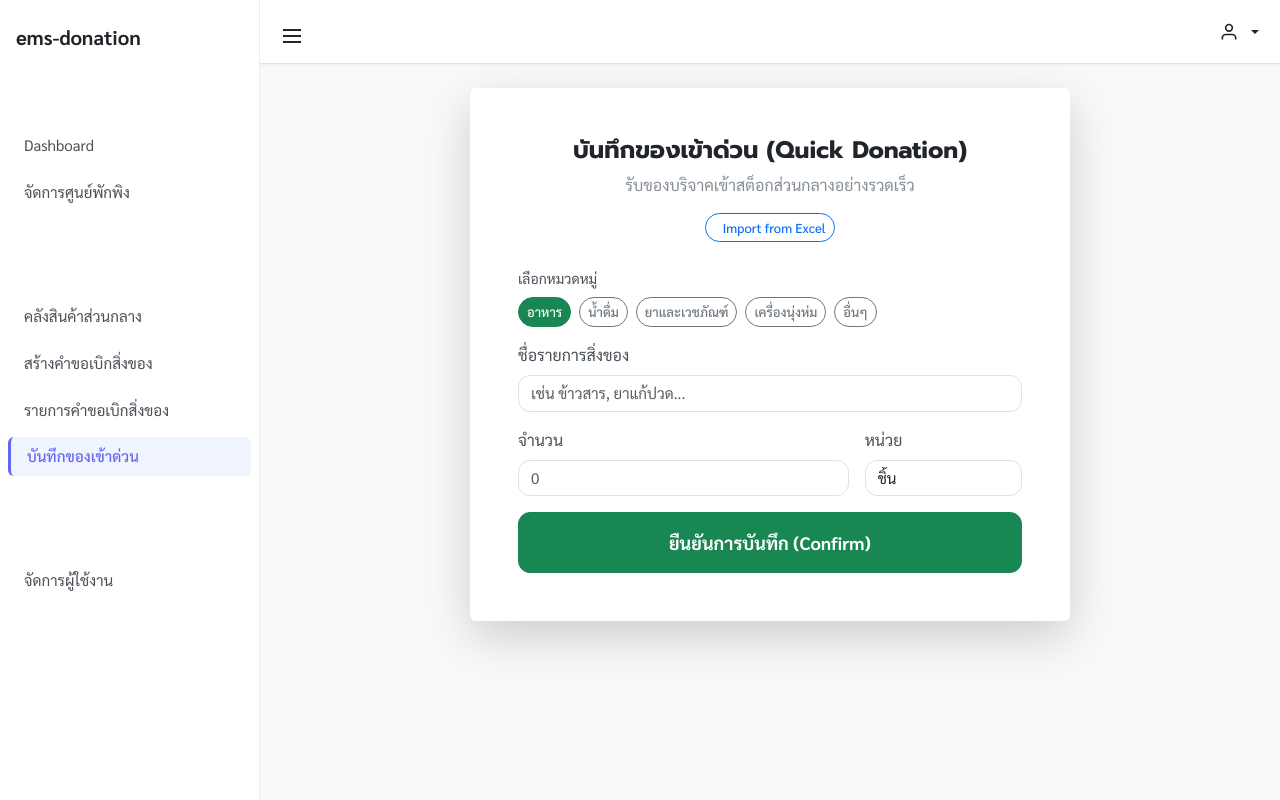
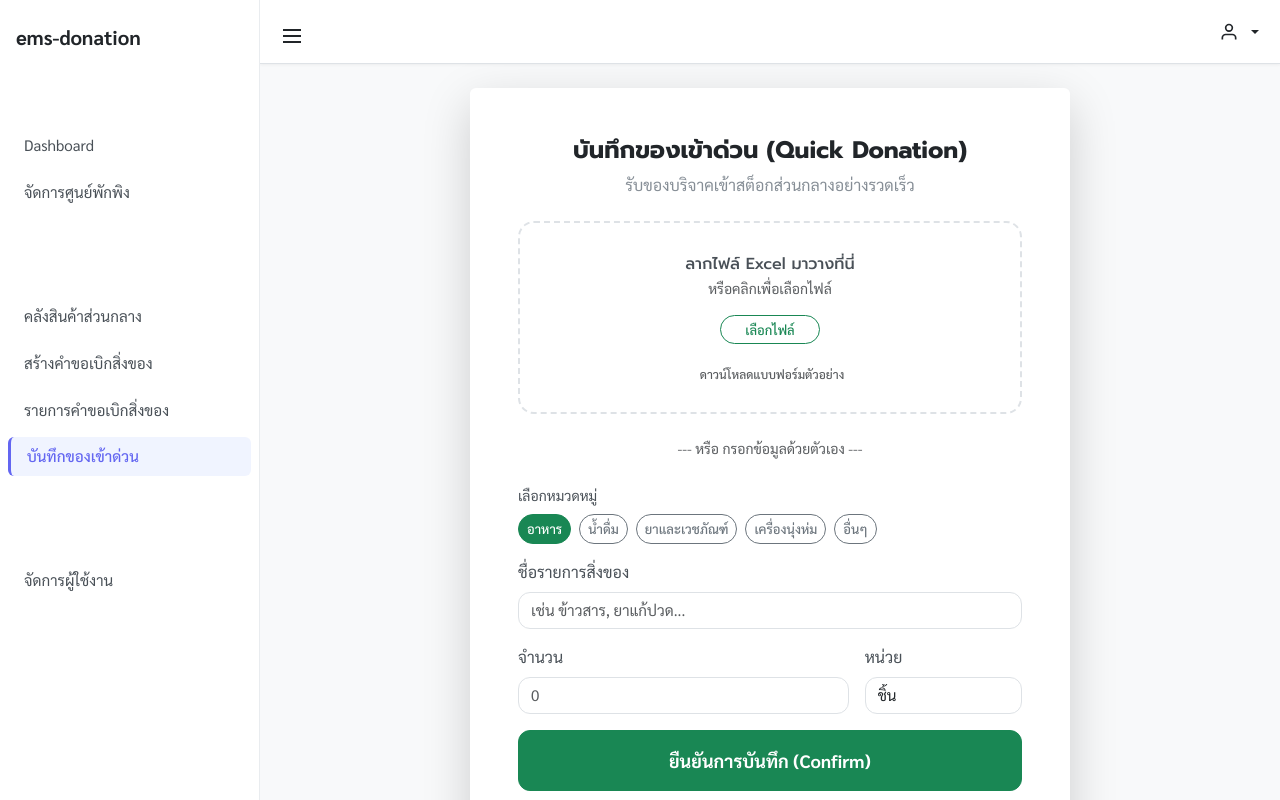
Before and after one commit to SSmikey/ems-donation, a Next.js app: page /quick-donation in a window 1280 px wide. Built offline with nearby package versions, Linux system fonts and the light colour scheme.

Commit message:
add file dragging feature

```diff
--- a/src/app/quick-donation/page.tsx
+++ b/src/app/quick-donation/page.tsx
@@ -15,6 +15,7 @@ export default function QuickDonationPage() {
     const [toast, setToast] = useState<{ message: string, type: 'success' | 'error' } | null>(null);
     const [importedData, setImportedData] = useState<any[]>([]);
     const [isImporting, setIsImporting] = useState(false);
+    const [isDragging, setIsDragging] = useState(false);
 
     const categories = ['อาหาร', 'น้ำดื่ม', 'ยาและเวชภัณฑ์', 'เครื่องนุ่งห่ม', 'อื่นๆ'];
 
@@ -48,10 +49,7 @@ export default function QuickDonationPage() {
         }
     };
 
-    const handleFileUpload = (e: React.ChangeEvent<HTMLInputElement>) => {
-        const file = e.target.files?.[0];
-        if (!file) return;
-
+    const processFile = (file: File) => {
         const reader = new FileReader();
         reader.onload = (evt) => {
             try {
@@ -78,6 +76,43 @@ export default function QuickDonationPage() {
             }
         };
         reader.readAsArrayBuffer(file);
+    };
+
+    const handleFileUpload = (e: React.ChangeEvent<HTMLInputElement>) => {
+        const file = e.target.files?.[0];
+        if (file) processFile(file);
+    };
+
+    const handleDragOver = (e: React.DragEvent) => {
+        e.preventDefault();
+        setIsDragging(true);
+    };
+
+    const handleDragLeave = (e: React.DragEvent) => {
+        e.preventDefault();
+        setIsDragging(false);
+    };
+
+    const handleDrop = (e: React.DragEvent) => {
+        e.preventDefault();
+        setIsDragging(false);
+        const file = e.dataTransfer.files?.[0];
+        if (file && (file.name.endsWith('.xlsx') || file.name.endsWith('.xls'))) {
+            processFile(file);
+        } else {
+            setToast({ message: 'กรุณาอัปโหลดไฟล์ Excel (.xlsx, .xls) เท่านั้น', type: 'error' });
+        }
+    };
+
+    const downloadTemplate = () => {
+        const ws = XLSX.utils.json_to_sheet([
+            { 'หมวดหมู่': 'อาหาร', 'ชื่อรายการ': 'ข้าวสาร', 'จำนวน': 10, 'หน่วย': 'กิโลกรัม' },
+            { 'หมวดหมู่': 'น้ำดื่ม', 'ชื่อรายการ': 'น้ำเปล่าแพ็คโหล', 'จำนวน': 50, 'หน่วย': 'แพ็ค' },
+            { 'หมวดหมู่': 'ยาและเวชภัณฑ์', 'ชื่อรายการ': 'หน้ากากอนามัย', 'จำนวน': 100, 'หน่วย': 'กล่อง' }
+        ]);
+        const wb = XLSX.utils.book_new();
+        XLSX.utils.book_append_sheet(wb, ws, "Template");
+        XLSX.writeFile(wb, "donation_template.xlsx");
     };
 
     const handleBulkSubmit = async () => {
@@ -123,23 +158,37 @@ export default function QuickDonationPage() {
                                 <h2 className="fw-bold mb-2" style={{ fontSize: '24px', color: '#212529' }}>บันทึกของเข้าด่วน (Quick Donation)</h2>
                                 <p style={{ color: '#868e96', marginBottom: 0 }}>รับของบริจาคเข้าสต็อกส่วนกลางอย่างรวดเร็ว</p>
 
-                                {/* ปุ่ม Import Excel */}
-                                <div className="mt-3">
-                                    {!isImporting ? (
-                                        <label className="btn btn-outline-primary btn-sm" style={{ borderRadius: '20px' }}>
-                                            <i className="bi bi-file-earmark-excel me-2"></i> Import from Excel
+                                {/* ส่วน Drag & Drop Import Excel */}
+                                {!isImporting && (
+                                    <div
+                                        className="mt-4 p-4 text-center"
+                                        onDragOver={handleDragOver}
+                                        onDragLeave={handleDragLeave}
+                                        onDrop={handleDrop}
+                                        style={{
+                                            border: `2px dashed ${isDragging ? '#198754' : '#dee2e6'}`,
+                                            borderRadius: '16px',
+                                            backgroundColor: isDragging ? '#f0fff4' : '#ffffff',
+                                            transition: 'all 0.2s ease',
+                                            cursor: 'pointer'
+                                        }}
+                                    >
+                                        <i className="bi bi-cloud-upload" style={{ fontSize: '32px', color: isDragging ? '#198754' : '#adb5bd' }}></i>
+                                        <h5 className="mt-2 mb-1" style={{ fontSize: '16px', color: '#495057' }}>ลากไฟล์ Excel มาวางที่นี่</h5>
+                                        <p className="text-muted small mb-3">หรือคลิกเพื่อเลือกไฟล์</p>
+
+                                        <label className="btn btn-outline-success btn-sm px-4" style={{ borderRadius: '20px' }}>
+                                            เลือกไฟล์
                                             <input type="file" accept=".xlsx, .xls" hidden onChange={handleFileUpload} />
                                         </label>
-                                    ) : (
-                                        <button
-                                            className="btn btn-outline-secondary btn-sm"
-                                            onClick={() => { setIsImporting(false); setImportedData([]); }}
-                                            style={{ borderRadius: '20px' }}
-                                        >
-                                            ยกเลิกการ Import
-                                        </button>
-                                    )}
-                                </div>
+
+                                        <div className="mt-3">
+                                            <button onClick={downloadTemplate} className="btn btn-link btn-sm text-decoration-none text-muted" style={{ fontSize: '12px' }}>
+                                                <i className="bi bi-download me-1"></i> ดาวน์โหลดแบบฟอร์มตัวอย่าง
+                                            </button>
+                                        </div>
+                                    </div>
+                                )}
                             </div>
 
                             {isImporting ? (
@@ -173,12 +222,23 @@ export default function QuickDonationPage() {
                                             onClick={handleBulkSubmit}
                                             style={{ padding: '16px', fontSize: '18px', borderRadius: '12px' }}
                                         >
-                                            ยืนยันการนำเข้า {importedData.length} รายการ
+                                            ยืนยันนำเข้า ({importedData.length})
+                                        </button>
+                                        <button
+                                            className="btn btn-light w-100 fw-bold text-muted"
+                                            onClick={() => { setIsImporting(false); setImportedData([]); }}
+                                            style={{ padding: '16px', fontSize: '18px', borderRadius: '12px' }}
+                                        >
+                                            ยกเลิก
                                         </button>
                                     </div>
                                 </div>
                             ) : (
                                 // ฟอร์มเดิมสำหรับการกรอกทีละรายการ
+                                <>
+                                <div className="d-flex align-items-center my-4">
+                                    <span className="text-muted small w-100 text-center">--- หรือ กรอกข้อมูลด้วยตัวเอง ---</span>
+                                </div>
                                 <form onSubmit={handleSubmit}>
                                 <div className="mb-3">
                                     <label className="form-label" style={{ color: '#495057', fontSize: '14px' }}>
@@ -267,6 +327,7 @@ export default function QuickDonationPage() {
                                     ยืนยันการบันทึก (Confirm)
                                 </button>
                             </form>
+                            </>
                             )}
                         </div>
                     </div>
```
